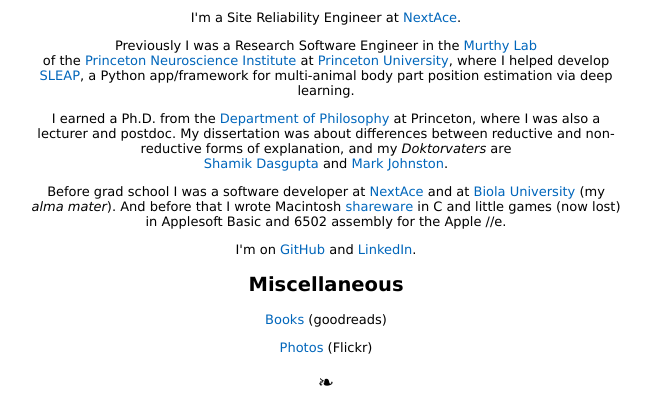
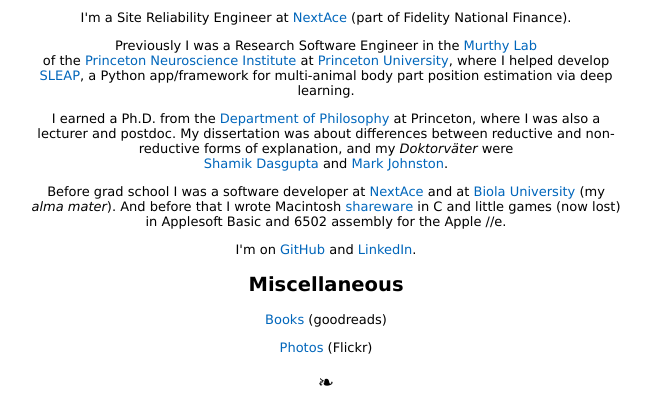
Before and after one commit to ntabris/ntabris.github.io, a plain HTML site: page index.html in a window 1280 px wide. Shown: the part 462-872 px from the top of the page, without its empty margins (299-950 px from the left). Drawn offline with Linux system fonts and the light colour scheme.

Commit message:
german plural, add FNF

```diff
--- a/index.html
+++ b/index.html
@@ -36,11 +36,11 @@
 
 <h1>Nat Tabris</h1>
 
-<p>I'm a Site Reliability Engineer at <a href="http://www.nextace.com" target="_blank">NextAce</a>.</p>
+<p>I'm a Site Reliability Engineer at <a href="http://www.nextace.com" target="_blank">NextAce</a> (part of Fidelity National Finance).</p>
 
 <p>Previously I was a Research Software Engineer in the <a href="https://murthylab.princeton.edu" target="_blank">Murthy Lab</a><br /> of the <a href="http://pni.princeton.edu" target="_blank">Princeton Neuroscience Institute</a> at <a href="http://www.princeton.edu" target="_blank">Princeton University</a>, where I helped develop <a href="https://sleap.ai" target="_blank">SLEAP</a>, a Python app/framework for multi-animal body part position estimation via deep learning.
 
-<p>I earned a Ph.D. from the <a href="http://philosophy.princeton.edu" target="_blank">Department of Philosophy</a> at Princeton, where I was also a lecturer and postdoc. My dissertation was about differences between reductive and non-reductive forms of explanation, and my <i>Doktorvaters</i> are <br /><a href="http://shamik.net" target="_blank">Shamik Dasgupta</a> and <a href="https://scholar.princeton.edu/johno" target="_blank">Mark Johnston</a>.</p>
+<p>I earned a Ph.D. from the <a href="http://philosophy.princeton.edu" target="_blank">Department of Philosophy</a> at Princeton, where I was also a lecturer and postdoc. My dissertation was about differences between reductive and non-reductive forms of explanation, and my <i>Doktorväter</i> were <br /><a href="http://shamik.net" target="_blank">Shamik Dasgupta</a> and <a href="https://scholar.princeton.edu/johno" target="_blank">Mark Johnston</a>.</p>
 
 <p>Before grad school I was a
 software developer at <a href="http://www.nextace.com" target="_blank">NextAce</a> and at <a href="http://www.biola.edu" target="_blank">Biola University</a> (my <i>alma mater</i>). And before that I wrote Macintosh <a href="https://github.com/ntabris/sodium" target="_blank">shareware</a> in C and little games (now lost) in Applesoft Basic and 6502 assembly for the Apple //e.</p>
```
